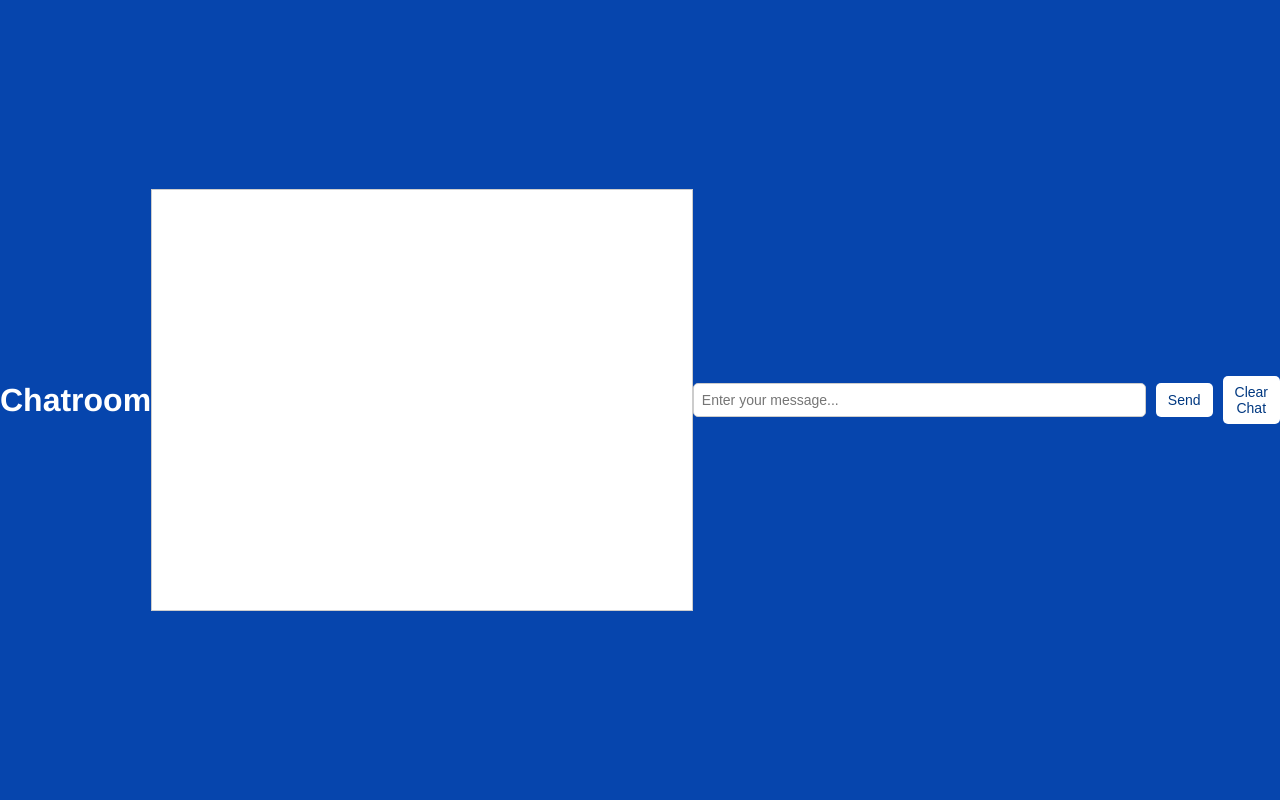
After one commit to taranjeet2001/Healthcare-Solutions, a Django app: page /chat/ in a window 1280 px wide. The commit adds this page. Run offline with Django 4.2, Linux system fonts and the light colour scheme; data that the repository does not hold is empty.

Commit message:
Chatbot integration

```diff
--- a/HospitalManagement/chatbot.py
+++ b/HospitalManagement/chatbot.py
@@ -63,6 +63,7 @@ class Chatbot:
             embedding = OpenAIEmbeddings()
 
             vectordb = FAISS.load_local(
+                # "HospitalManagement\vectorstore\db_faiss",
                 "vectorstore/db_faiss",
                 embedding,
                 allow_dangerous_deserialization=True,
@@ -94,5 +95,5 @@ class Chatbot:
         #     raise e
 
 
-obj = Chatbot()
-print(obj.ask_que("Was the ADR expected or unexpected based on the known side effects of the drug?"))
+# obj = Chatbot()
+# print(obj.ask_que("Was the ADR expected or unexpected based on the known side effects of the drug?"))
--- a/hospital/models.py
+++ b/hospital/models.py
@@ -10,6 +10,10 @@ departments = [('Cardiologist', 'Cardiologist'),
                ('Colon and Rectal Surgeons', 'Colon and Rectal Surgeons')
                ]
 
+class Message(models.Model):
+    user_message = models.TextField()
+    bot_response = models.TextField()
+    timestamp = models.DateTimeField(auto_now_add=True)
 
 class Doctor(models.Model):
     user = models.OneToOneField(User, on_delete=models.CASCADE)
--- a/hospital/urls.py
+++ b/hospital/urls.py
@@ -10,6 +10,9 @@ urlpatterns = [
     path('contact/',view_services,name='service'),
     path('login/',ViewLogin,name='login'),
     path('logout/',ViewLogout,name='logout'),
+
+    path('chat/',view_chat, name='chat_view'),
+    path('message/', view_chat_bot, name='chat_message'),
 
 # ADMIN LOGIN
     path('admin-login/',ViewAdminLogin,name='adminlogin'),
--- a/hospital/views.py
+++ b/hospital/views.py
@@ -8,6 +8,9 @@ from django.contrib.auth import login,logout,authenticate
 from django.contrib.auth.decorators import login_required,user_passes_test
 from rest_framework import viewsets
 from .serialzers import GallarySerialzers
+from HospitalManagement.chatbot import Chatbot
+from django.http import HttpResponse, JsonResponse
+
 # Create your views here.
 
 # def viewHome(request):
@@ -19,6 +22,36 @@ from .serialzers import GallarySerialzers
 #         frm_bound.save()
 #         return redirect('home')
 #     return render(request,'hospital/index.html',locals())
+
+
+def view_chat(request):
+    if request.method == 'POST':
+        user_message = request.POST['user_message']
+        obj = Chatbot()
+        bot_response = obj.ask_que(user_message)
+        # message = Message(user_message=user_message, bot_response=bot_response)
+        # message.save()
+        print(f"User message: {user_message}, Bot response: {bot_response}")
+
+    messages = Message.objects.order_by('timestamp')
+    return render(request, 'hospital/chat.html', {'messages': messages})
+
+def view_chat_bot(request):
+    if request.method == 'POST':
+        user_message = request.POST.get('user_message', '')
+        obj = Chatbot()
+        bot_response = obj.ask_que(user_message)
+
+        # message = Message(user_message=user_message, bot_response=bot_response)
+        # message.save()
+
+        response = {
+            'message': bot_response
+        }
+        return JsonResponse(response)
+    else:
+        return JsonResponse({'error': 'Invalid request method.'})
+
 
 
 
--- a/templates/hospital/basemain.html
+++ b/templates/hospital/basemain.html
@@ -87,7 +87,7 @@
                             </div>
                         </div>
                         <a href="{% url 'contact' %}" class="nav-item nav-link">Contact</a>
-                        <a href="" class="nav-item nav-link">Consult with AI Doctor</a>
+                        <a href="{% url 'chat_view' %}" class="nav-item nav-link">Consult with AI Doctor</a>
                     </div>
                 </div>
             </nav>
--- /dev/null
+++ b/templates/hospital/chat.html
@@ -0,0 +1,157 @@
+{% load static %}
+<!DOCTYPE html>
+<html lang="en">
+<head>
+    <meta charset="UTF-8">
+    <meta name="viewport" content="width=device-width, initial-scale=1.0">
+    <title>Chatbot</title>
+    {% comment %} <link rel="stylesheet" href="{% static 'chatbot_app/css/styles.css' %}"> {% endcomment %}
+    <style>
+        body {
+            font-family: 'Helvetica Neue', Helvetica, Arial, sans-serif;
+            background-color: #0645ad;
+            display: flex;
+            justify-content: center;
+            align-items: center;
+            height: 100vh;
+            margin: 0;
+        }
+
+        h1 {
+            text-align: center;
+            color: white;
+            margin-bottom: 20px;
+        }
+
+        #chat-window {
+            height: 400px;
+            width: 100%;
+            max-width: 600px;
+            overflow-y: auto;
+            border: 1px solid #ccc;
+            padding: 10px;
+            background-color: #ffffff;
+            display: flex;
+            flex-direction: column;
+            gap: 10px;
+        }
+
+        .message {
+            padding: 8px;
+            max-width: 60%;
+            border-radius: 5px;
+            word-wrap: break-word;
+            line-height: 1.4;
+        }
+
+        .message.user {
+            background-color: #0645ad; /* deep blue */
+            color: white;
+            align-self: flex-end;
+        }
+
+        .message.bot {
+            background-color: #b22222; /* deep red */
+            color: white;
+            align-self: flex-start;
+        }
+
+        #chat-form {
+            display: flex;
+            justify-content: space-between;
+            width: 100%;
+            max-width: 600px;
+        }
+
+        #chat-input {
+            width: 100%;
+            padding: 8px;
+            border: 1px solid #ccc;
+            border-radius: 5px;
+            font-size: 14px;
+        }
+
+        button {
+            background-color: #ffffff;
+            color: #003880;
+            padding: 8px 12px;
+            border: none;
+            border-radius: 5px;
+            font-size: 14px;
+            cursor: pointer;
+            margin-left: 10px;
+        }
+
+        button:hover {
+            background-color: #003880;
+        }
+    </style>
+</head>
+<body>
+    <h1>Chatroom</h1>
+    <div id="chat-window">
+        {% for message in messages %}
+        <div class="message user">{{ message.user_message }}</div>
+        <div class="message bot">{{ message.bot_response }}</div>
+      {% endfor %}
+
+    </div>
+    <form id="chat-form">
+        {% csrf_token %}
+        <input type="text" id="chat-input" placeholder="Enter your message...">
+        <button type="submit">Send</button>
+    </form>
+
+    <button id="clear-chat-btn">Clear Chat</button>
+
+
+
+    {% comment %} <script src="{% static 'chatbot_app/chat.js' %}"></script> {% endcomment %}
+    <script>
+        function displayMessage(text, sender = 'user') {
+            const chatWindow = document.getElementById('chat-window');
+            const messageElem = document.createElement('div');
+            messageElem.classList.add('message');
+            messageElem.classList.add(sender);
+            messageElem.textContent = text;
+            chatWindow.appendChild(messageElem);
+        }
+
+        function clearChat() {
+            const chatWindow = document.getElementById('chat-window');
+            chatWindow.innerHTML = '';
+        }
+
+        document.addEventListener('DOMContentLoaded', () => {
+            const chatForm = document.getElementById('chat-form');
+            chatForm.addEventListener('submit', async (event) => {
+                event.preventDefault();
+                const chatInput = document.getElementById('chat-input');
+                const message = chatInput.value;
+                chatInput.value = '';
+
+                displayMessage(message);
+
+                const response = await fetch('/message/', {
+                    method: 'POST',
+                    body: new URLSearchParams({user_message: message}),
+                    headers: {
+                        'Content-Type': 'application/x-www-form-urlencoded',
+                        'X-CSRFToken': document.getElementsByName('csrfmiddlewaretoken')[0].value,
+                    },
+                });
+
+                if (response.ok) {
+                    const data = await response.json();
+                    displayMessage(data.message, 'bot');
+                } else {
+                    console.error('Error sending message:', response.statusText);
+                }
+            });
+
+            const clearChatBtn = document.getElementById('clear-chat-btn');
+            clearChatBtn.addEventListener('click', clearChat);
+        });
+    </script>
+</body>
+</html>
```
Also changed, not shown: hospital/migrations/0007_message.py (added), 3 other files.
